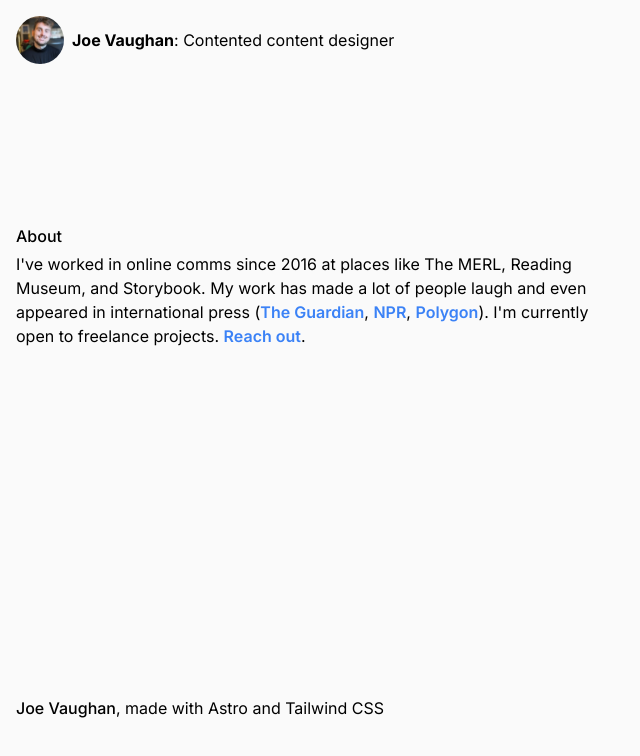
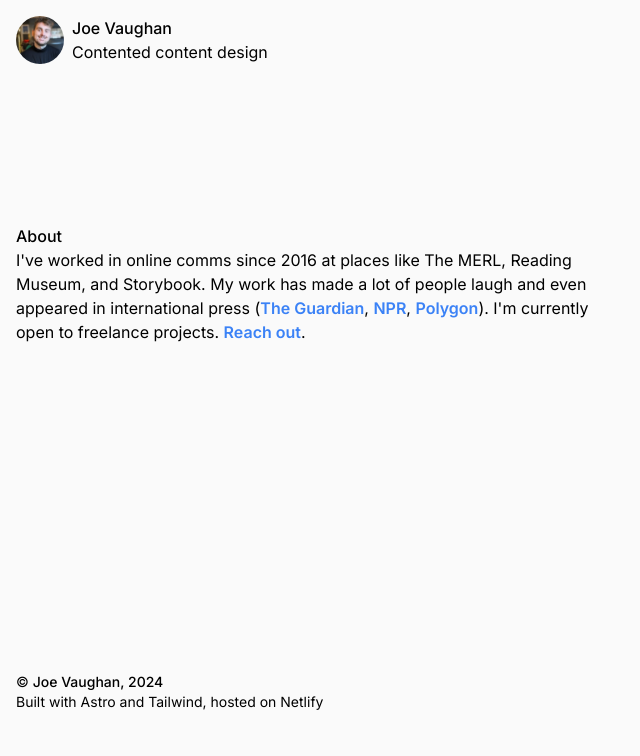
Before and after one commit to joevaugh4n/joevaugh4n, an Astro site: page / in a window 1280 px wide. Shown: the whole page, without its empty margins (0-640 px from the left). Built offline with nearby package versions, Linux system fonts and the light colour scheme; Astro itself is replaced by a stand-in of ours.

```diff
--- /dev/null
+++ b/src/components/footer.astro
@@ -0,0 +1,6 @@
+---
+---
+<footer class="mt-40 text-sm">
+    <div>&copy; <span class='font-medium text-balance'>Joe Vaughan, 2024</span></div>
+    <div>Built with Astro and Tailwind, hosted on Netlify</div>
+</footer>
--- a/src/components/header.astro
+++ b/src/components/header.astro
@@ -4,8 +4,8 @@ import { Image } from "astro:assets";
 import portrait from "../assets/joe_portrait.webp";
 ---
 
-<header class="grid grid-cols-2 mb-40">
-    <div class="flex items-center gap-2">
+<header class="grid grid-cols-2">
+    <div class="flex items-start gap-2">
         <Image
             src={portrait}
             alt="Joe Vaughan"
@@ -14,7 +14,8 @@ import portrait from "../assets/joe_portrait.webp";
 
         <section class="flex gap-2">
             <h1 class="text-pretty">
-                <b>Joe Vaughan</b>: Contented content designer
+                <div class='font-medium'>Joe Vaughan</div>
+                <div>Contented <span class='inline-block text-nowrap'>content design</span></div>
             </h1>
         </section>
     </div>
--- a/src/layouts/Layout.astro
+++ b/src/layouts/Layout.astro
@@ -1,5 +1,6 @@
 ---
 import Header from "../components/header.astro";
+import Footer from "../components/footer.astro";
 interface Props {
 	title: string;
 }
@@ -10,6 +11,7 @@ const { title } = Astro.props;
 <!doctype html>
 <html lang="en">
 	<head>
+		<script defer data-domain="joevaughan.net" src="https://plausible.io/js/script.js"></script>
 		<link rel="preconnect" href="https://fonts.googleapis.com" />
 		<link rel="preconnect" href="https://fonts.gstatic.com" crossorigin />
 		<link
@@ -26,9 +28,7 @@ const { title } = Astro.props;
 	<body>
 		<Header />
 		<slot />
-		<footer class="absolute bottom-0 mb-20">
-			<span class='font-medium text-balance'>Joe Vaughan</span>, made with Astro and Tailwind CSS
-		</footer>
+		<Footer/>
 	</body>
 </html>
 <style is:global>
@@ -41,7 +41,7 @@ const { title } = Astro.props;
 			@apply text-2xl text-blue-500;
 		}
 		body {
-			@apply container mx-auto p-4 bg-zinc-50;
+			@apply container flex flex-col gap-y-40 mx-auto p-4 bg-zinc-50;
 		}
 		a {
 			@apply text-blue-500 font-semibold;
--- a/src/pages/index.astro
+++ b/src/pages/index.astro
@@ -4,7 +4,7 @@ import Layout from "../layouts/Layout.astro";
 
 <Layout title="Joe Vaughan">
 	<article>
-		<h2 class="font-medium mb-1">About</h2>
+		<h2 class="font-medium">About</h2>
 		<p>
 			I've worked in online comms since 2016 at places like The MERL,
 			Reading Museum, and Storybook. My work has made a lot of people
```
